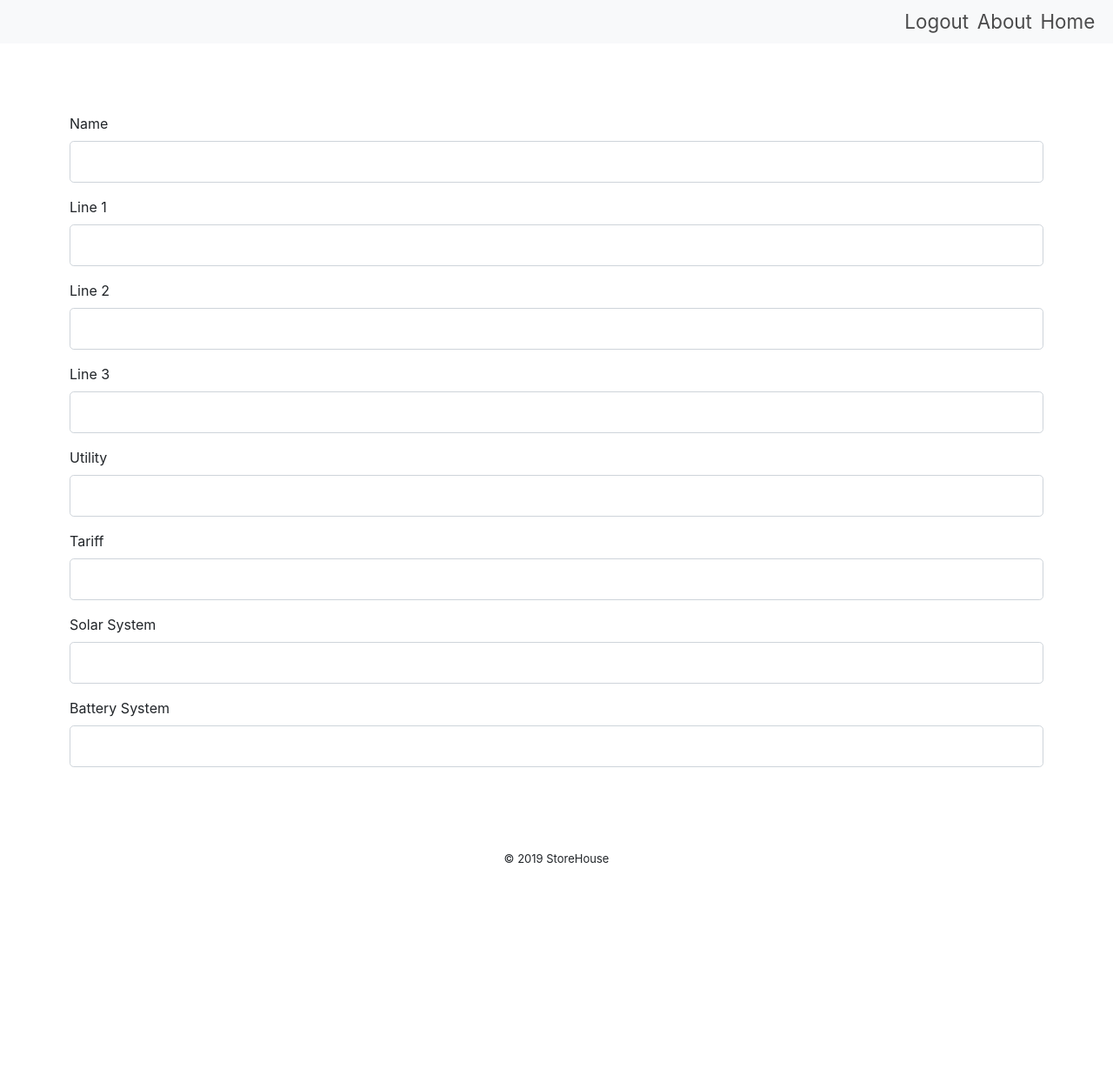
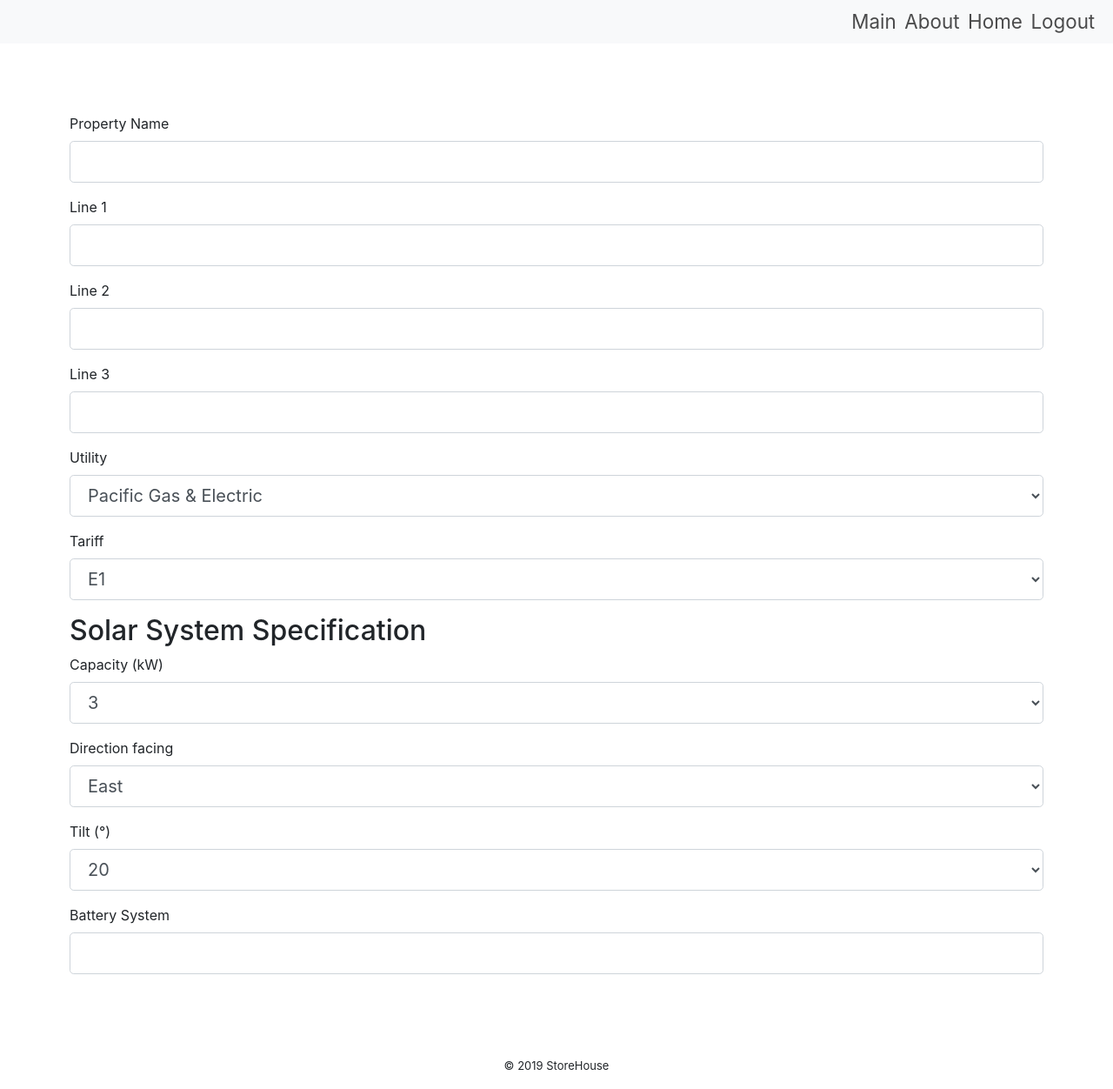
Before and after one commit to jacksonherron/StoreHouse, a React (Create React App) app in the folder front-end/: page /specify in a window 1280 px wide. Shown: the whole page at 87% size. Before the commit the page ends 1013 px from the top, so only its background shows below. Built offline with nearby package versions, Linux system fonts and the light colour scheme; sample sign-in values are in the browser's storage.

Commit message:
Progress on front-end

```diff
--- a/front-end/src/App.js
+++ b/front-end/src/App.js
@@ -64,8 +64,8 @@ class App extends Component {
   render() {
     return (
       <>
-        <Navigation currentUser={this.state.currentUser} handleLogout={this.handleLogout} handleShowLogin={this.handleShowLogin} handleShowSignup={this.handleShowSignup} />
-        <Routes currentUser={this.state.currentUser} setCurrentUser={this.setCurrentUser} handleShowLogin={this.handleShowLogin} handleShowSignup={this.handleShowSignup} showLogin={this.state.showLogin} showSignup={this.state.showSignup} />
+        <Navigation currentUser={this.state.currentUser} setCurrentUser={this.setCurrentUser} handleLogout={this.handleLogout} handleShowLogin={this.handleShowLogin} handleShowSignup={this.handleShowSignup} showLogin={this.state.showLogin} showSignup={this.state.showSignup}/>
+        <Routes currentUser={this.state.currentUser} setCurrentUser={this.setCurrentUser} handleShowLogin={this.handleShowLogin} handleShowSignup={this.handleShowSignup}  />
         <Footer />
       </>
     );
--- /dev/null
+++ b/front-end/src/components/About/About.js
@@ -0,0 +1,12 @@
+import React from 'react';
+import './About.css';
+
+const About = () => {
+    return(
+        <>
+            <img alt="solar and storage diagram" src="https://www.sunrun.com/sites/default/themes/sunrun/public/assets/svg/tou-block/solar+battery-desktop.svg"></img>
+        </>
+    );
+};
+
+export default About;
--- a/front-end/src/components/Navigation/Navigation.js
+++ b/front-end/src/components/Navigation/Navigation.js
@@ -3,23 +3,28 @@ import { withRouter } from 'react-router-dom';
 import './Navigation.css';
 import Navbar from 'react-bootstrap/Navbar';
 import Nav from 'react-bootstrap/Nav';
+import Login from '../auth/Login';
+import Signup from '../auth/Signup';
 import { Link } from 'react-router-dom';
 
-const Navigation = ({ location, currentUser, handleLogout, handleShowLogin, handleShowSignup }) => {
+const Navigation = ({ location, currentUser, setCurrentUser, showLogin, showSignup, handleLogout, handleShowLogin, handleShowSignup }) => {
     return (
         <Navbar bg="light" expand="sm">
             <Navbar.Toggle aria-controls="basic-navbar-nav" />
             <Navbar.Collapse id="basic-navbar-nav">
                 <Nav className="mr-auto">
+                    <Link to='/' className="navLink">Main</Link>
+                    <Link to='/about' className="navLink">About</Link>
                     {currentUser ?
                         <>
+                            {<Link to="/home" className="navLink">Home</Link> }
                             <li onClick={handleLogout} className="navLink">Logout</li>
-                            { location.pathname !== '/' && <Link to="/" className="navLink">About</Link> }
-                            { location.pathname !== '/home' && <Link to="/home" className="navLink">Home</Link> }
                         </> :
                         <>
-                            <li className="navLink" onClick={handleShowLogin}>Log In</li>
+                            <li className="navLink" onClick={handleShowLogin} >Log In</li>
+                            <Login showLogin={showLogin} handleShowLogin={handleShowLogin} setCurrentUser={setCurrentUser} />
                             <li className="navLink" onClick={handleShowSignup}>Sign Up</li>
+                            <Signup showSignup={showSignup} handleShowSignup={handleShowSignup} setCurrentUser={setCurrentUser} />
                         </>
                     }
                 </Nav>
--- a/front-end/src/components/Specify/Specify.js
+++ b/front-end/src/components/Specify/Specify.js
@@ -3,6 +3,7 @@ import axios from 'axios';
 import { withRouter } from 'react-router-dom';
 import './Specify.css';
 import API_URL from '../../constants';
+import Form from 'react-bootstrap/Form'
 
 class Specify extends Component {
     state = {
@@ -62,7 +63,7 @@ class Specify extends Component {
                     ))}
                     <form>
                         <div className="form-group">
-                            <label htmlFor="property_name">Name</label>
+                            <label htmlFor="property_name">Property Name</label>
                             <input type="text" id="property_name" name="property_name" value={this.state.property_name} onChange={this.handleChange} className="form-control form-control-lg" />
                         </div>
                         <div className="form-group">
@@ -79,15 +80,49 @@ class Specify extends Component {
                         </div>
                         <div className="form-group">
                             <label htmlFor="utility">Utility</label>
-                            <input type="text" id="utility" name="utility" value={this.state.utility} onChange={this.handleChange} className="form-control form-control-lg" />
+                            <Form.Control as="select" className="form-control form-control-lg">
+                                <option>Pacific Gas & Electric</option>
+                                <option>Southern California Edison</option>
+                            </Form.Control>
+                            {/* <input type="text" id="utility" name="utility" value={this.state.utility} onChange={this.handleChange} className="form-control form-control-lg" /> */}
                         </div>
                         <div className="form-group">
                             <label htmlFor="tariff">Tariff</label>
-                            <input type="text" id="tariff" name="tariff" value={this.state.tariff} onChange={this.handleChange} className="form-control form-control-lg" />
+                            <Form.Control as="select" className="form-control form-control-lg">
+                                <option>E1</option>
+                                <option>E1-T</option>
+                                <option>E2</option>
+                            </Form.Control>
+                            {/* <input type="text" id="tariff" name="tariff" value={this.state.tariff} onChange={this.handleChange} className="form-control form-control-lg" /> */}
+                        </div>
+                        <h2>Solar System Specification</h2>
+                        <div className="form-group">
+                            <label htmlFor="solar_system_kw">Capacity (kW)</label>
+                            <Form.Control as="select" className="form-control form-control-lg">
+                                <option>3</option>
+                                <option>6</option>
+                                <option>9</option>
+                                <option>12</option>
+                            </Form.Control>
+                            {/* <input type="text" id="solar_system" name="solar_system" value={this.state.solar_system} onChange={this.handleChange} className="form-control form-control-lg" /> */}
                         </div>
                         <div className="form-group">
-                            <label htmlFor="solar_system">Solar System</label>
-                            <input type="text" id="solar_system" name="solar_system" value={this.state.solar_system} onChange={this.handleChange} className="form-control form-control-lg" />
+                            <label htmlFor="solar_system_direction">Direction facing</label>
+                            <Form.Control as="select" className="form-control form-control-lg">
+                                <option>East</option>
+                                <option>South</option>
+                                <option>West</option>
+                            </Form.Control>
+                            {/* <input type="text" id="solar_system" name="solar_system" value={this.state.solar_system} onChange={this.handleChange} className="form-control form-control-lg" /> */}
+                        </div>
+                        <div className="form-group">
+                            <label htmlFor="solar_system_tilt">Tilt (&deg;)</label>
+                            <Form.Control as="select" className="form-control form-control-lg">
+                                <option>20</option>
+                                <option>30</option>
+                                <option>40</option>
+                            </Form.Control>
+                            {/* <input type="text" id="solar_system" name="solar_system" value={this.state.solar_system} onChange={this.handleChange} className="form-control form-control-lg" /> */}
                         </div>
                         <div className="form-group">
                             <label htmlFor="battery_system">Battery System</label>
--- /dev/null
+++ b/front-end/src/components/Specify/Stage1.js
@@ -0,0 +1 @@
+import React from 'react';
--- a/front-end/src/components/auth/Login.js
+++ b/front-end/src/components/auth/Login.js
@@ -34,7 +34,8 @@ class Login extends Component {
         this.props.history.push('/home');
       })
       .catch(err => {
-        this.setState({ errors:err.response.data.errors })
+        console.log(err)
+        // this.setState({ errors:err.response.data.errors })
       });
   };
 
@@ -42,9 +43,9 @@ class Login extends Component {
   render() {
     return (
       <>
-        <Button onClick={this.props.handleShowLogin} className="modalOpen">
+        {/* <Button onClick={this.props.handleShowLogin} className="modalOpen">
           Login
-        </Button>
+        </Button> */}
 
         <Modal show={this.props.showLogin} onHide={this.props.handleShowLogin}>
           <Modal.Header closeButton>
--- a/front-end/src/components/auth/Signup.js
+++ b/front-end/src/components/auth/Signup.js
@@ -46,9 +46,9 @@ class Signup extends Component {
   render() {
     return (
       <>
-        <Button onClick={this.props.handleShowSignup} className="modalOpen">
+        {/* <Button onClick={this.props.handleShowSignup} className="modalOpen">
           Sign Up
-        </Button>
+        </Button> */}
 
         <Modal show={this.props.showSignup} onHide={this.props.handleShowSignup}>
           <Modal.Header closeButton>
--- a/front-end/src/config/routes.js
+++ b/front-end/src/config/routes.js
@@ -2,6 +2,7 @@ import React from 'react';
 import { Route, Switch, Redirect, withRouter } from 'react-router-dom';
 import Landing from '../components/Landing/Landing'
 import Home from '../components/Home/Home';
+import About from '../components/About/About';
 import Specify from '../components/Specify/Specify';
 import NotFound from './NotFound/NotFound';
 
@@ -20,6 +21,7 @@ const Routes = ({ currentUser, setCurrentUser, showLogin, showSignup, handleShow
     return (
         <Switch>
             <Route exact path='/' render={() => <Landing currentUser={currentUser} setCurrentUser={setCurrentUser} showLogin={showLogin} showSignup={showSignup} handleShowLogin={handleShowLogin} handleShowSignup={handleShowSignup} />} />
+            <Route exact path='/about' render={() => <About />} />
             <PrivateRoute exact path='/home' component={ Home } currentUser={currentUser} setCurrentUser={setCurrentUser}/>
             <PrivateRoute exact path='/specify' component={ Specify } currentUser={currentUser} />
             <Route path='*' component={NotFound} />
```
Also changed, not shown: front-end/src/components/Landing/Landing.js (+9 -2 lines), front-end/src/components/About/About.css (added), 1 other file (tests, documents, lock files or other folders).
